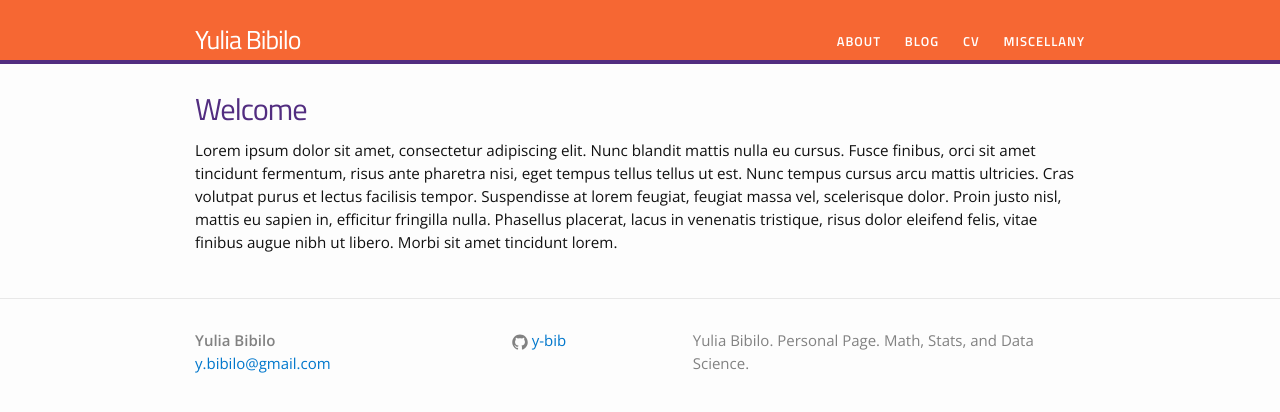
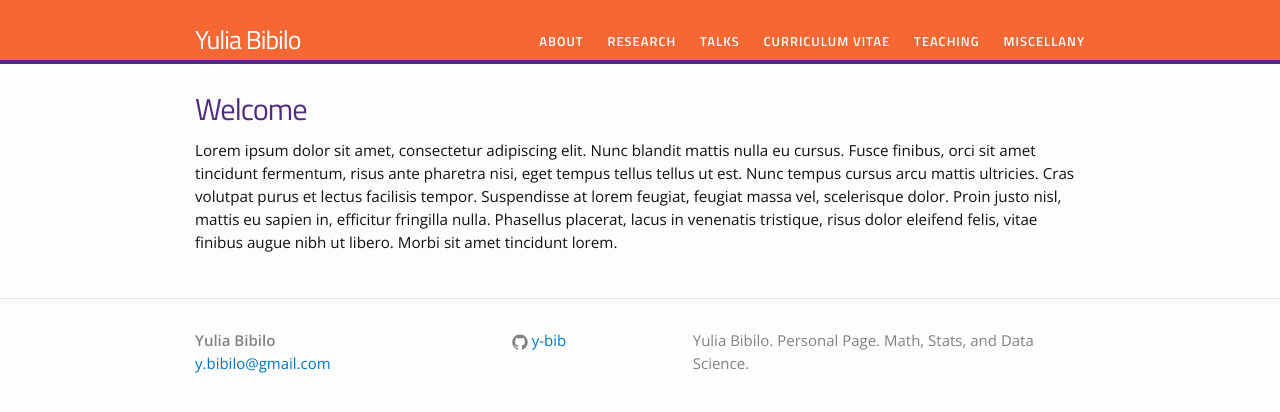
Before and after one commit to y-bib/y-bib.github.io, a Jekyll site: the page built from index.html, in a window 1280 px wide. Shown: the top 412 px of the page. Built offline with Jekyll 4.4.1, drawn with Linux system fonts in a browser that asks for light colours; Markdown is read by kramdown in place of the engine named in the settings.

Commit message:
updated research and publications

```diff
--- a/_data/menu.yml
+++ b/_data/menu.yml
@@ -1,11 +1,17 @@
 - title: "About"
   href: "/about/"
 
-- title: "Blog"
-  href: "/blog/"
+- title: "Research"
+  href: "/research/"
 
-- title: "CV"
+- title: "Talks"
+  href: "/talks/"
+
+- title: "Curriculum Vitae"
   href: "/cv/"
+
+- title: "Teaching"
+  href: "/teaching/"
 
 - title: "Miscellany"
   href: "/miscellany/"
```
